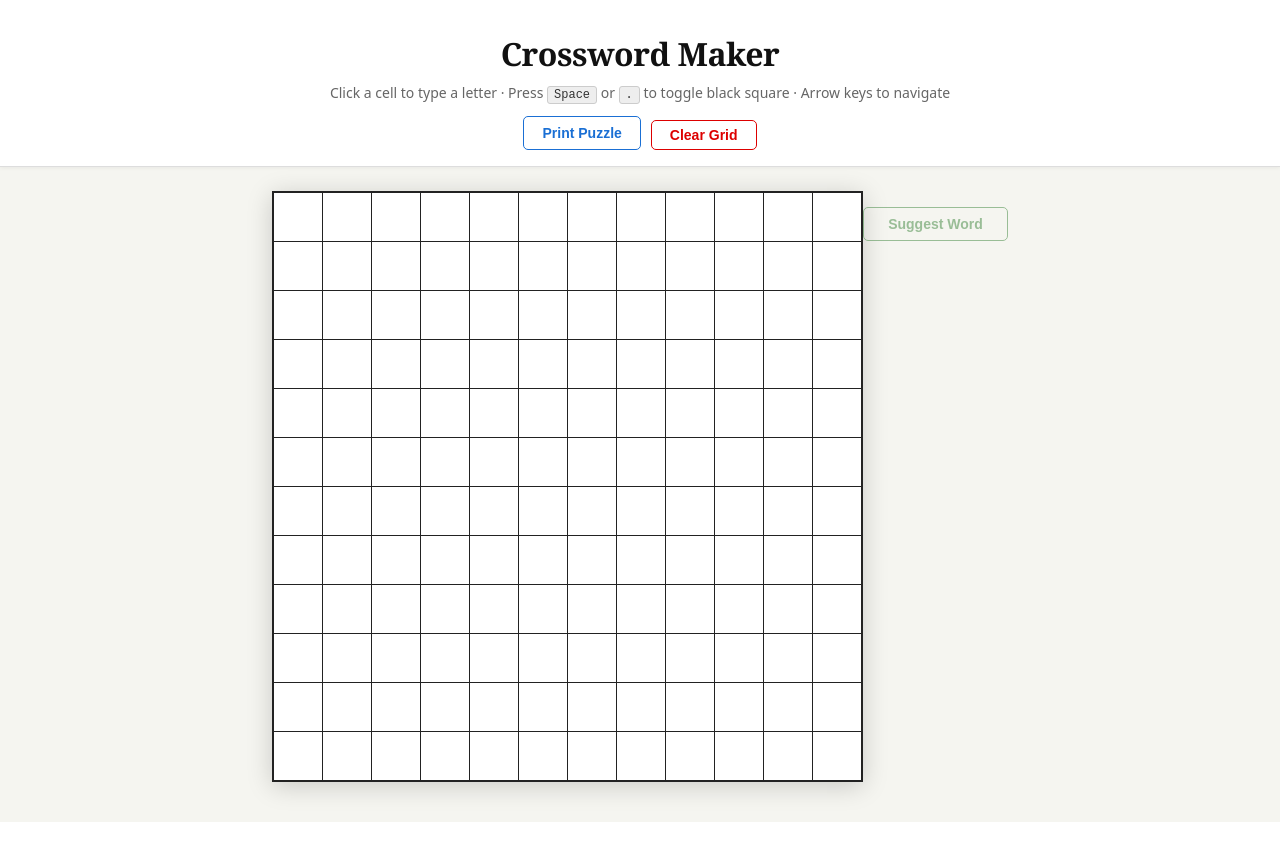
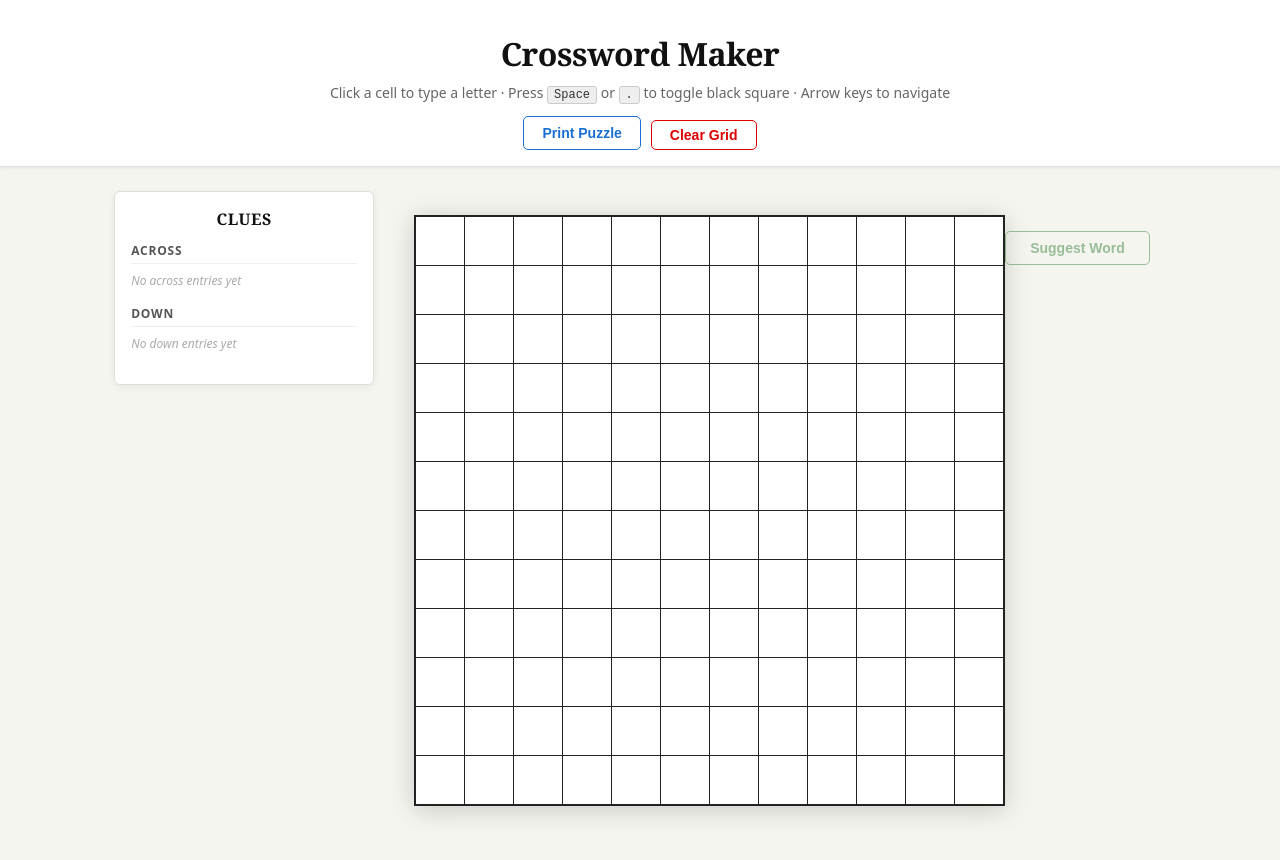
Before and after one commit to palpable81/crossword-maker, a React (Vite) app: page / in a window 1280 px wide. Shown: the top 860 px of the page. Before the commit the page ends 822 px from the top, so only its background shows below. Built offline with nearby package versions, Linux system fonts and the light colour scheme.

Commit message:
add clue bank

```diff
--- a/src/App.css
+++ b/src/App.css
@@ -84,6 +84,9 @@
 main {
   flex: 1;
   display: flex;
+  flex-direction: row;
   align-items: flex-start;
   justify-content: center;
+  gap: 24px;
+  padding: 24px 24px 40px;
 }
--- a/src/App.jsx
+++ b/src/App.jsx
@@ -1,5 +1,7 @@
 import { useState, useCallback } from 'react'
 import CrosswordGrid from './CrosswordGrid'
+import ClueBank from './ClueBank'
+import { computeClueNumbers, findActiveClueNum } from './gridUtils'
 import './App.css'
 
 const GRID_SIZE = 12
@@ -12,6 +14,10 @@ function createEmptyGrid(size) {
 
 export default function App() {
   const [grid, setGrid] = useState(() => createEmptyGrid(GRID_SIZE))
+  const [clues, setClues] = useState({})
+  const [activeClueKey, setActiveClueKey] = useState(null)
+
+  const clueData = computeClueNumbers(grid, GRID_SIZE)
 
   const updateCell = useCallback((row, col, value) => {
     setGrid(prev => {
@@ -23,6 +29,17 @@ export default function App() {
 
   const clearGrid = useCallback(() => {
     setGrid(createEmptyGrid(GRID_SIZE))
+    setClues({})
+    setActiveClueKey(null)
+  }, [])
+
+  const handleSelectionChange = useCallback((selected, direction) => {
+    const num = findActiveClueNum(grid, selected, direction, clueData.numbers, GRID_SIZE)
+    setActiveClueKey(num ? `${num}-${direction}` : null)
+  }, [grid, clueData.numbers])
+
+  const handleClueChange = useCallback((key, value) => {
+    setClues(prev => ({ ...prev, [key]: value }))
   }, [])
 
   return (
@@ -36,7 +53,18 @@ export default function App() {
         </div>
       </header>
       <main>
-        <CrosswordGrid grid={grid} size={GRID_SIZE} onUpdateCell={updateCell} />
+        <ClueBank
+          clueData={clueData}
+          clues={clues}
+          activeClueKey={activeClueKey}
+          onClueChange={handleClueChange}
+        />
+        <CrosswordGrid
+          grid={grid}
+          size={GRID_SIZE}
+          onUpdateCell={updateCell}
+          onSelectionChange={handleSelectionChange}
+        />
       </main>
     </div>
   )
--- /dev/null
+++ b/src/ClueBank.css
@@ -0,0 +1,98 @@
+.clue-bank {
+  width: 260px;
+  flex-shrink: 0;
+  max-height: calc(100vh - 140px);
+  overflow-y: auto;
+  background: #fff;
+  border: 1px solid #ddd;
+  border-radius: 6px;
+  padding: 16px;
+  align-self: flex-start;
+  position: sticky;
+  top: 24px;
+  box-shadow: 0 2px 8px rgba(0,0,0,0.06);
+}
+
+.clue-bank-title {
+  margin: 0 0 12px;
+  font-size: 1rem;
+  font-weight: 700;
+  font-family: 'Georgia', serif;
+  color: #111;
+  text-align: center;
+  letter-spacing: 0.5px;
+  text-transform: uppercase;
+}
+
+.clue-section {
+  margin-bottom: 16px;
+}
+
+.clue-section-title {
+  margin: 0 0 8px;
+  font-size: 12px;
+  font-weight: 700;
+  text-transform: uppercase;
+  letter-spacing: 0.8px;
+  color: #555;
+  border-bottom: 1px solid #eee;
+  padding-bottom: 4px;
+}
+
+.clue-entry {
+  display: flex;
+  align-items: center;
+  gap: 6px;
+  margin-bottom: 6px;
+}
+
+.clue-entry.active .clue-input {
+  border-color: #c8a200;
+  background: #fffbe6;
+  outline: none;
+}
+
+.clue-num {
+  font-size: 12px;
+  font-weight: 700;
+  min-width: 24px;
+  text-align: right;
+  color: #444;
+  flex-shrink: 0;
+}
+
+.clue-input {
+  flex: 1;
+  font-size: 13px;
+  padding: 4px 6px;
+  border: 1px solid #ccc;
+  border-radius: 3px;
+  color: #111;
+  background: #fff;
+  transition: border-color 0.12s, background 0.12s;
+  min-width: 0;
+}
+
+.clue-input:focus {
+  outline: 2px solid #b3d4ff;
+  outline-offset: 0;
+  border-color: #6aaeee;
+}
+
+.clue-empty {
+  font-size: 12px;
+  color: #aaa;
+  font-style: italic;
+  margin: 0;
+}
+
+@media print {
+  .clue-bank {
+    max-height: none;
+    overflow: visible;
+    position: static;
+    box-shadow: none;
+    border: none;
+    width: auto;
+  }
+}
--- /dev/null
+++ b/src/ClueBank.jsx
@@ -0,0 +1,41 @@
+import './ClueBank.css'
+
+export default function ClueBank({ clueData, clues, activeClueKey, onClueChange }) {
+  const { acrossNums, downNums } = clueData
+
+  const renderSection = (nums, dir) => {
+    const label = dir === 'across' ? 'Across' : 'Down'
+    return (
+      <section className="clue-section">
+        <h3 className="clue-section-title">{label}</h3>
+        {nums.length === 0
+          ? <p className="clue-empty">No {label.toLowerCase()} entries yet</p>
+          : nums.map(num => {
+              const key = `${num}-${dir}`
+              return (
+                <div key={key} className={`clue-entry${activeClueKey === key ? ' active' : ''}`}>
+                  <span className="clue-num">{num}.</span>
+                  <input
+                    className="clue-input"
+                    type="text"
+                    maxLength={100}
+                    value={clues[key] || ''}
+                    onChange={e => onClueChange(key, e.target.value)}
+                    placeholder="Enter clue…"
+                  />
+                </div>
+              )
+            })
+        }
+      </section>
+    )
+  }
+
+  return (
+    <div className="clue-bank">
+      <h2 className="clue-bank-title">Clues</h2>
+      {renderSection(acrossNums, 'across')}
+      {renderSection(downNums, 'down')}
+    </div>
+  )
+}
--- a/src/CrosswordGrid.jsx
+++ b/src/CrosswordGrid.jsx
@@ -1,7 +1,8 @@
-import { useState, useRef, useCallback } from 'react'
+import { useState, useRef, useCallback, useEffect } from 'react'
+import { computeClueNumbers } from './gridUtils'
 import './CrosswordGrid.css'
 
-export default function CrosswordGrid({ grid, size, onUpdateCell }) {
+export default function CrosswordGrid({ grid, size, onUpdateCell, onSelectionChange }) {
   const [selected, setSelected] = useState(null)
   const [direction, setDirection] = useState('across') // 'across' | 'down'
   const [suggestions, setSuggestions] = useState(null)
@@ -118,6 +119,10 @@ export default function CrosswordGrid({ grid, size, onUpdateCell }) {
     setSuggestions(null)
   }, [grid, selected, direction, size, onUpdateCell])
 
+  useEffect(() => {
+    onSelectionChange?.(selected, direction)
+  }, [selected, direction])
+
   // Compute clue numbers
   const clueNumbers = computeClueNumbers(grid, size)
 
@@ -131,7 +136,7 @@ export default function CrosswordGrid({ grid, size, onUpdateCell }) {
           row.map((cell, c) => {
             const isSelected = selected?.row === r && selected?.col === c
             const inWord = selected && isInWord(grid, selected, direction, r, c, size)
-            const num = clueNumbers[r]?.[c]
+            const num = clueNumbers.numbers[r]?.[c]
             const ref = getRef(r, c)
 
             return (
@@ -251,21 +256,3 @@ function getWordInfo(grid, selected, direction, size) {
     return { cells, pattern: buildPattern(cells), direction: 'down', col, startRow: start }
   }
 }
-
-function computeClueNumbers(grid, size) {
-  const isOpen = (r, c) => r >= 0 && r < size && c >= 0 && c < size && !grid[r][c].black && grid[r][c].letter
-  const numbers = {}
-  let n = 1
-  for (let r = 0; r < size; r++) {
-    for (let c = 0; c < size; c++) {
-      if (!isOpen(r, c)) continue
-      const acrossStart = !isOpen(r, c - 1) && isOpen(r, c + 1)
-      const downStart   = !isOpen(r - 1, c) && isOpen(r + 1, c)
-      if (acrossStart || downStart) {
-        if (!numbers[r]) numbers[r] = {}
-        numbers[r][c] = n++
-      }
-    }
-  }
-  return numbers
-}
--- /dev/null
+++ b/src/gridUtils.js
@@ -0,0 +1,39 @@
+export function isOpen(grid, r, c, size) {
+  return r >= 0 && r < size && c >= 0 && c < size && !grid[r][c].black && !!grid[r][c].letter
+}
+
+export function computeClueNumbers(grid, size) {
+  const numbers = {}
+  const acrossNums = []
+  const downNums = []
+  let n = 1
+  for (let r = 0; r < size; r++) {
+    for (let c = 0; c < size; c++) {
+      if (!isOpen(grid, r, c, size)) continue
+      const acrossStart = !isOpen(grid, r, c - 1, size) && isOpen(grid, r, c + 1, size)
+      const downStart   = !isOpen(grid, r - 1, c, size) && isOpen(grid, r + 1, c, size)
+      if (acrossStart || downStart) {
+        if (!numbers[r]) numbers[r] = {}
+        numbers[r][c] = n
+        if (acrossStart) acrossNums.push(n)
+        if (downStart)   downNums.push(n)
+        n++
+      }
+    }
+  }
+  return { numbers, acrossNums, downNums }
+}
+
+export function findActiveClueNum(grid, selected, direction, numbers, size) {
+  if (!selected) return null
+  const { row, col } = selected
+  if (direction === 'across') {
+    let c = col
+    while (c > 0 && isOpen(grid, row, c - 1, size)) c--
+    return numbers[row]?.[c] ?? null
+  } else {
+    let r = row
+    while (r > 0 && isOpen(grid, r - 1, col, size)) r--
+    return numbers[r]?.[col] ?? null
+  }
+}
```
